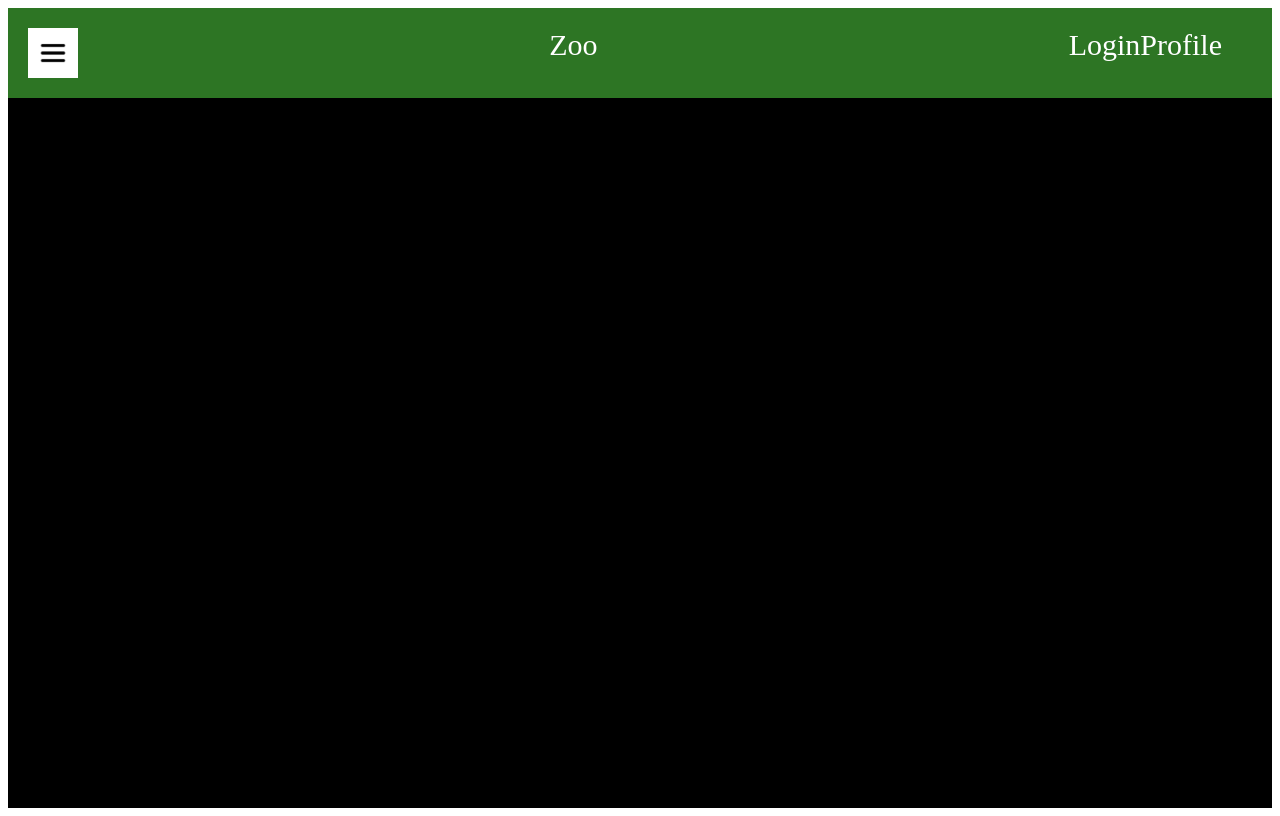
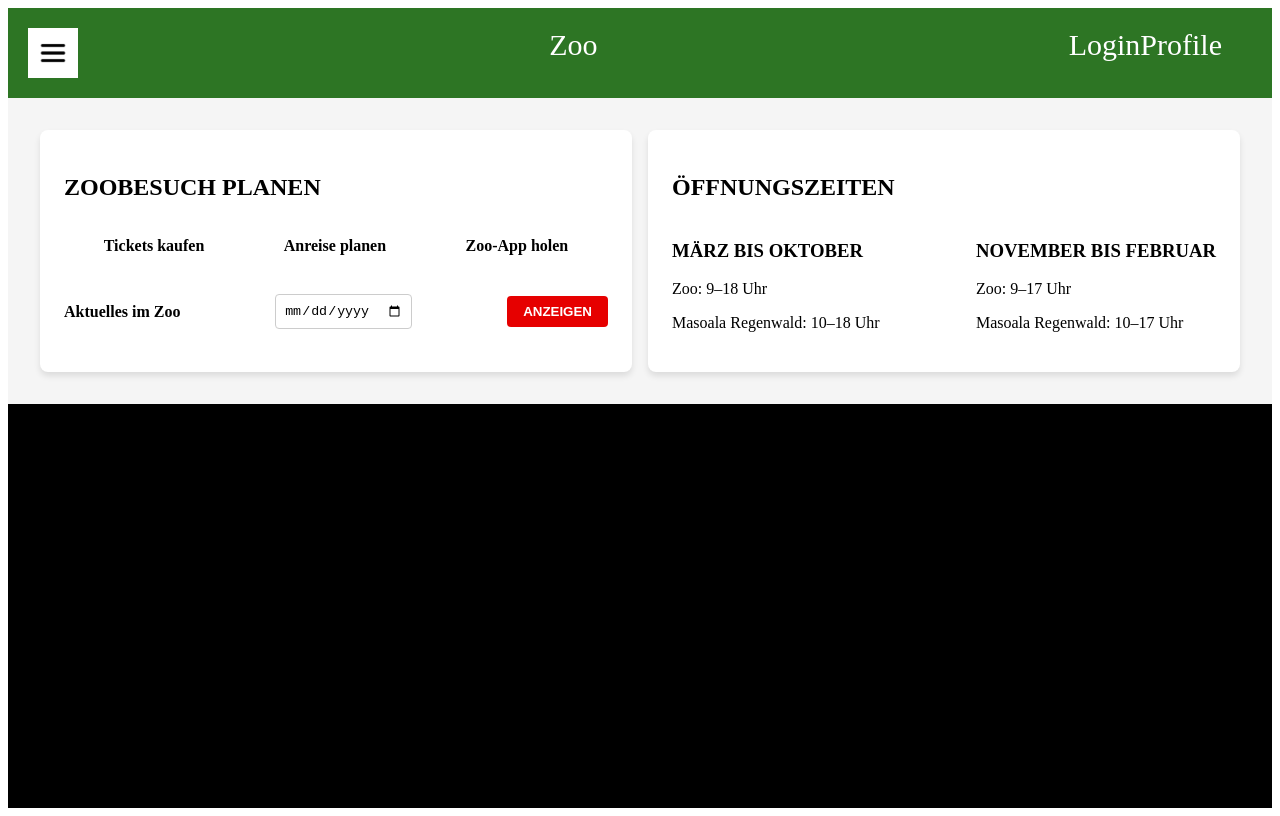
Before and after one commit to kjn09/ZooApp, a Next.js app: page /MainPage in a window 1280 px wide. Built offline with nearby package versions, Linux system fonts and the light colour scheme.

Commit message:
Fehlt nur noch NavBar

```diff
--- a/pages/MainPage.js
+++ b/pages/MainPage.js
@@ -1,14 +1,25 @@
-import React from 'react';
+import React, { useState } from 'react';
 import Header from './components/header';
-import styles from "./mainPage.module.css"
-import { useRouter } from 'next/router';
+import styles from "./mainPage.module.css";
+import Navbar from './components/navbar';
+import ZooInfo from "./components/zooInfos"
 
-export default function MainPage(){
-  return(
+export default function MainPage() {
+  const [isNavbarOpen, setIsNavbarOpen] = useState(false);
 
+  const toggleNavbar = () => {
+    setIsNavbarOpen(!isNavbarOpen);
+  };
+
+  const closeNavbar = () => {
+    setIsNavbarOpen(false);
+  };
+
+  return (
     <div className={styles.Background}>
-      <Header/>
-
+      <Header onMenuClick={toggleNavbar} />
+      {isNavbarOpen && <Navbar onClose={closeNavbar} />}
+      <ZooInfo/>
     </div>
-  )
+  );
 }
--- a/pages/components/header.js
+++ b/pages/components/header.js
@@ -1,26 +1,24 @@
 import React from 'react';
-import styles from "./header.module.css"
+import styles from "./header.module.css";
 import { useRouter } from 'next/router';
 
-export default function Header() {
+export default function Header({ onMenuClick }) {
 
-const router = useRouter();
+  const router = useRouter();
 
-const Navbar = () =>{
-  router.back()
-}
-const Reload = () =>{
-  router.push("./MainPage")
-}
-const Profile = () =>{
-  router.push("./profilePage")
-}
-
+  const Reload = () => {
+    router.push("./MainPage");
+  };
+  const Profile = () => {
+    router.push("./profilePage");
+  };
 
   return (
     <div className={styles.Background}>
       <div className={styles.Header}>
-        <div onClick={Navbar}><img className={styles.MenuImage} src='/Menu_Icon.jpg'></img></div>
+        <div onClick={onMenuClick}>
+          <img className={styles.MenuImage} src='/Menu_Icon.jpg' alt="Menu Icon" />
+        </div>
         <div onClick={Reload}>Zoo</div>
         <div onClick={Profile}>LoginProfile</div>
       </div>
--- /dev/null
+++ b/pages/components/navBar.js
@@ -0,0 +1,29 @@
+import React from 'react';
+import styles from './navBar.module.css';
+import { useRouter } from 'next/router';
+
+export default function Navbar({ onClose }) {
+  const router = useRouter();
+
+  const goToPage = (page) => {
+    router.push(page);
+    onClose();
+  };
+
+  return (
+    <div className={styles.NavbarContainer}>
+      <img
+        src="../arrow-left.avif"
+        className={styles.backImage}
+        onClick={onClose}
+        alt="Back"
+      />
+      <ul className={styles.NavbarList}>
+        <li onClick={() => goToPage('./MainPage')}>Home</li>
+        <li onClick={() => goToPage('./profilePage')}>Profile</li>
+        <li onClick={() => goToPage('./about')}>About</li>
+        <li onClick={() => goToPage('./contact')}>Contact</li>
+      </ul>
+    </div>
+  );
+}
--- /dev/null
+++ b/pages/components/navBar.module.css
@@ -0,0 +1,40 @@
+.NavbarContainer {
+  position: fixed;
+  top: 0;
+  left: 0;
+  width: 200px;
+  height: 100%;
+  background-color: grey;
+  color: black;
+  display: flex;
+  flex-direction: column;
+  padding-top: 20px;
+  z-index: 1000;
+  font-size: 19px;
+}
+
+.NavbarList {
+  list-style: none;
+  padding: 0;
+}
+
+.NavbarList li {
+  padding: 15px 20px;
+  cursor: pointer;
+  transition: background 0.3s;
+}
+
+.NavbarList li:hover {
+  background-color: rgba(255, 255, 255, 0.1);
+}
+.backImage {
+  width: 40px;
+  height: 40px;
+  cursor: pointer;
+  transition: transform 0.2s;
+  padding-left: 20px;
+}
+
+.backImage:hover {
+  transform: scale(1.1);
+}
--- /dev/null
+++ b/pages/components/zooInfos.js
@@ -0,0 +1,44 @@
+import React from 'react';
+import styles from './zooInfos.module.css';
+
+export default function ZooInfo() {
+  return (
+    <div className={styles.container}>
+      <div className={styles.box}>
+        <h2>ZOOBESUCH PLANEN</h2>
+        <div className={styles.infoGrid}>
+          <div>
+            <p><strong>Tickets kaufen</strong></p>
+          </div>
+          <div>
+            <p><strong>Anreise planen</strong></p>
+          </div>
+          <div>
+            <p><strong>Zoo-App holen</strong></p>
+          </div>
+        </div>
+        <div className={styles.current}>
+          <p><strong>Aktuelles im Zoo</strong></p>
+          <input type="date" className={styles.dateInput} />
+          <button className={styles.button}>ANZEIGEN</button>
+        </div>
+      </div>
+
+      <div className={styles.box}>
+        <h2>ÖFFNUNGSZEITEN</h2>
+        <div className={styles.hours}>
+          <div>
+            <h3>MÄRZ BIS OKTOBER</h3>
+            <p>Zoo: 9–18 Uhr</p>
+            <p>Masoala Regenwald: 10–18 Uhr</p>
+          </div>
+          <div>
+            <h3>NOVEMBER BIS FEBRUAR</h3>
+            <p>Zoo: 9–17 Uhr</p>
+            <p>Masoala Regenwald: 10–17 Uhr</p>
+          </div>
+        </div>
+      </div>
+    </div>
+  );
+}
--- /dev/null
+++ b/pages/components/zooInfos.module.css
@@ -0,0 +1,48 @@
+.container {
+  display: grid;
+  grid-template-columns: 1fr 1fr;
+  gap: 1rem;
+  padding: 2rem;
+  background-color: #f5f5f5;
+  color: black;
+}
+
+.box {
+  background-color: white;
+  border-radius: 8px;
+  box-shadow: 0 4px 6px rgba(0, 0, 0, 0.1);
+  padding: 1.5rem;
+}
+
+.infoGrid {
+  display: flex;
+  justify-content: space-around;
+  margin-bottom: 1rem;
+}
+
+.current {
+  display: flex;
+  align-items: center;
+  justify-content: space-between;
+}
+
+.dateInput {
+  border: 1px solid #ccc;
+  border-radius: 4px;
+  padding: 0.5rem;
+}
+
+.button {
+  background-color: #e60000;
+  color: white;
+  border: none;
+  padding: 0.5rem 1rem;
+  cursor: pointer;
+  border-radius: 4px;
+  font-weight: bold;
+}
+
+.hours {
+  display: flex;
+  justify-content: space-between;
+}
```
Also changed, not shown: pages/components/easyFunctions.js (added, +11 -0 lines).
